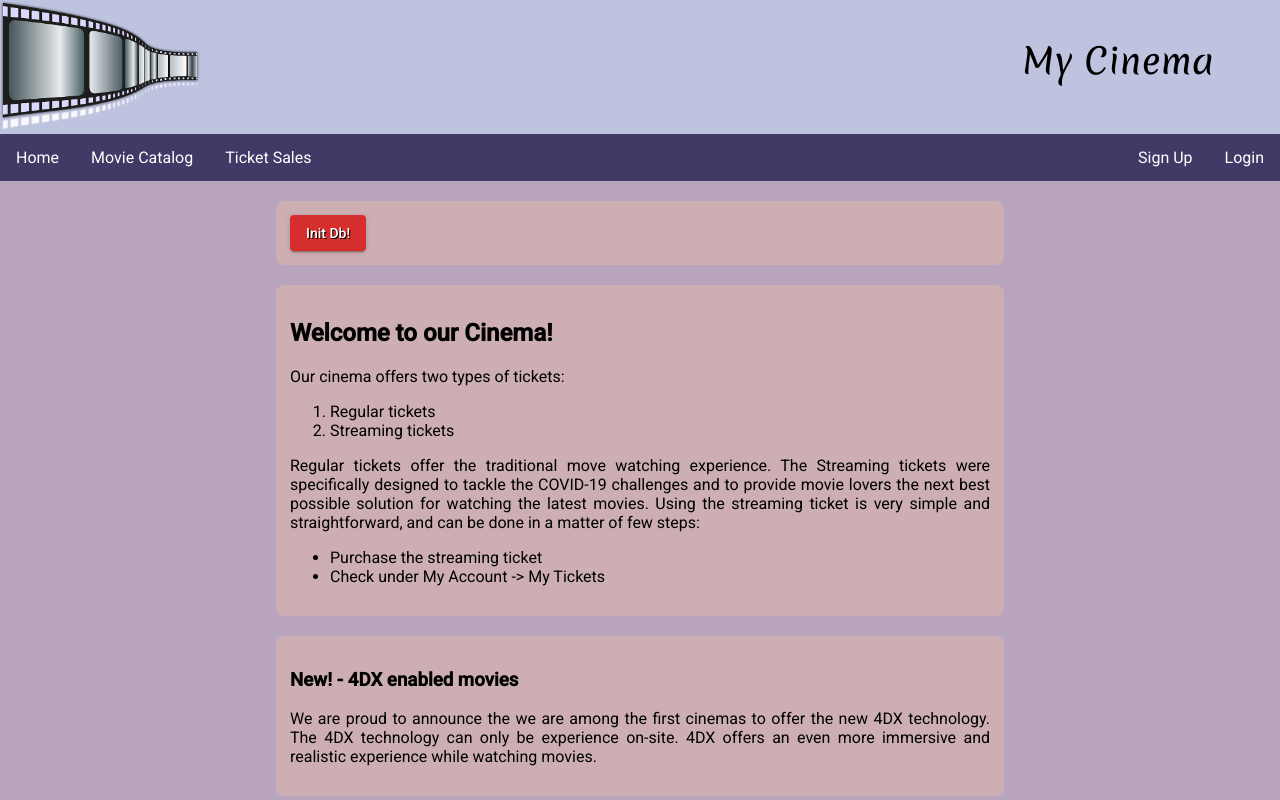
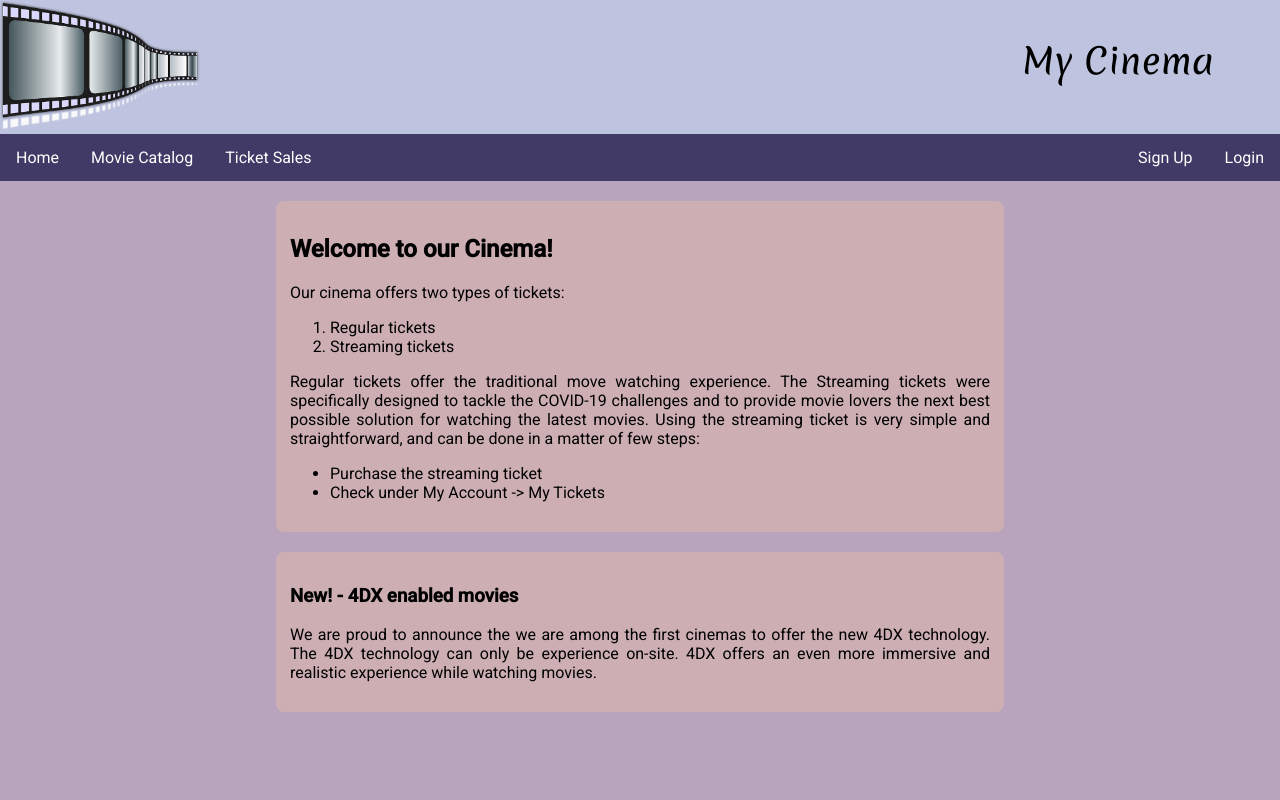
Before and after one commit to krisshepherd/imse2020W, an Angular app in the folder ms2/angular/: page /home in a window 1280 px wide. Built offline with nearby package versions, Linux system fonts and the light colour scheme.

Commit message:
Removing init button

```diff
--- a/ms2/angular/src/app/components/home/home.component.html
+++ b/ms2/angular/src/app/components/home/home.component.html
@@ -1,7 +1,4 @@
 <body>
-  <div>
-    <button mat-raised-button class="movieButton" type="button" (click)="initDB()" >Init Db!</button>
-  </div>
   <div>
     <h2>
       Welcome to our Cinema!
--- a/ms2/angular/src/app/components/home/home.component.ts
+++ b/ms2/angular/src/app/components/home/home.component.ts
@@ -13,8 +13,4 @@ export class HomeComponent implements OnInit {
   ngOnInit(): void {
   }
 
-  initDB(){
-    this.backendService.initDB().subscribe( () => alert("DB initialized!"));
-  }
-
 }
--- a/ms2/angular/src/app/services/backend.service.ts
+++ b/ms2/angular/src/app/services/backend.service.ts
@@ -73,8 +73,4 @@ export class BackendService {
   buyStreamTicket(token: any, screening: Screening): Observable<null>{
     return this.http.post<null>(this.baseUrl + '/buyStreamTicket', { token: token, screening: screening});
   }
-
-  initDB(): Observable<null>{
-    return this.http.post<null>(this.baseUrl + '/initdb', {});
-  }
 }
```
Also changed, not shown: 1 other file (tests, documents, lock files or other folders).
